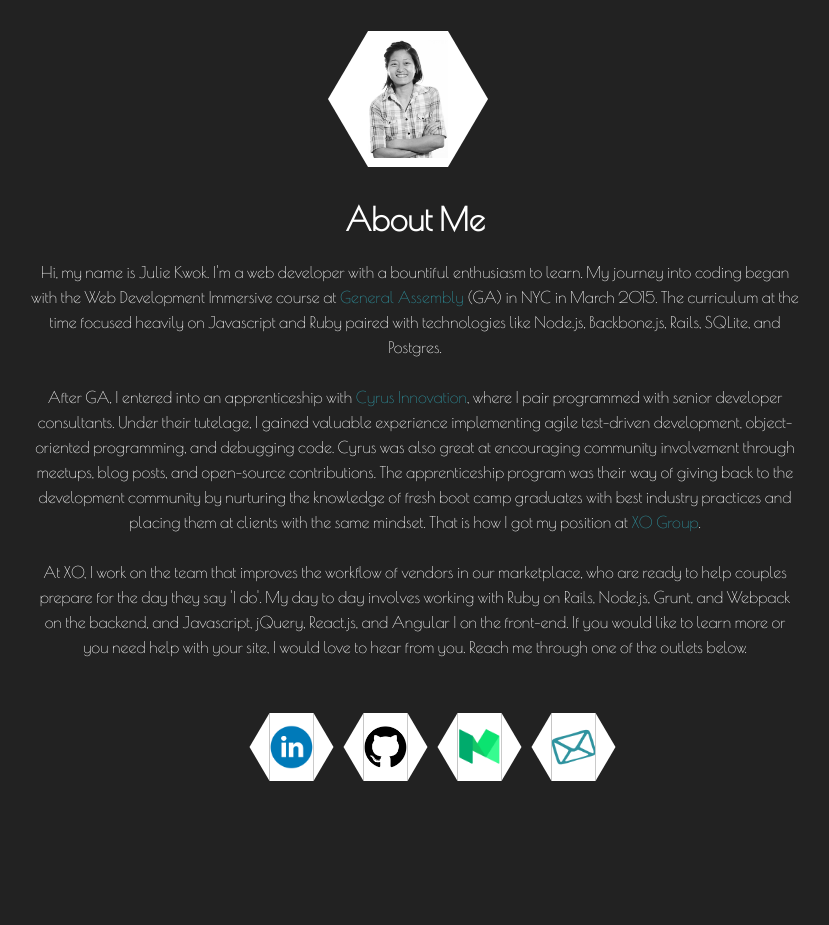
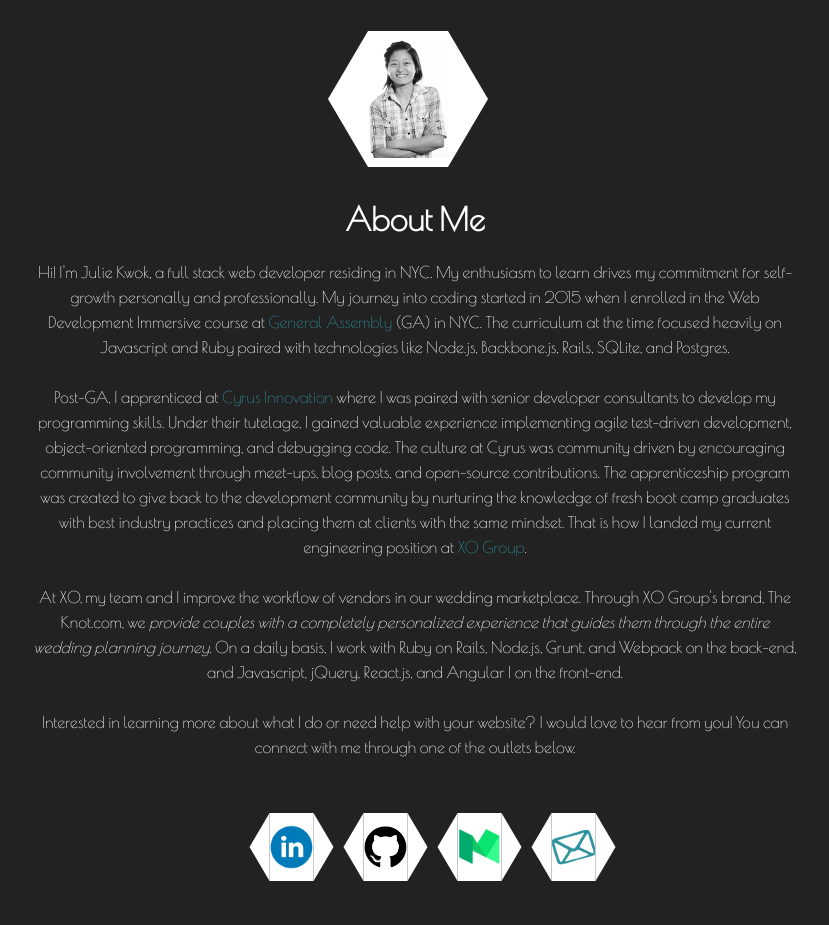
Before and after one commit to kwokster10/juliekwok.github.io, a Jekyll site: the page built from about.html, in a window 1280 px wide. Shown: the whole page, without its empty margins (225-1054 px from the left). Built offline with Jekyll 4.4.1, drawn with Linux system fonts in a browser that asks for light colours.

Commit message:
Updates about page

```diff
--- a/about.html
+++ b/about.html
@@ -9,30 +9,32 @@ permalink: /about/
   <br>
   <h1>About Me</h1>
   <div class="about-body">
-    Hi, my name is Julie Kwok. I'm a web developer with a bountiful enthusiasm to learn.
-    My journey into coding began with the Web Development Immersive course at
-    <a href="{{site.data.education.url}}" target="_blank">{{site.data.education.name}}</a> (GA)
-    in NYC in March 2015. The curriculum at the time focused heavily on Javascript and Ruby paired
-    with technologies like Node.js, Backbone.js, Rails, SQLite, and Postgres.
+    Hi! I'm Julie Kwok, a full stack web developer residing in NYC. My enthusiasm to learn drives my commitment for
+    self-growth personally and professionally. My journey into coding started in 2015 when I enrolled in the
+    Web Development Immersive course at <a href="{{site.data.education.url}}" target="_blank">
+    {{site.data.education.name}}</a> (GA) in NYC. The curriculum at the time focused heavily on Javascript
+    and Ruby paired with technologies like Node.js, Backbone.js, Rails, SQLite, and Postgres.
     <br/>
     <br/>
-    After GA, I entered into an apprenticeship with
-    <a href="{{site.data.work_experience[0].url}}" target="_blank">{{site.data.work_experience[0].name}}</a>,
-    where I pair programmed with senior developer consultants. Under their tutelage, I gained valuable experience
-    implementing agile test-driven development, object-oriented programming, and debugging code. Cyrus was
-    also great at encouraging community involvement through meetups, blog posts, and open-source contributions.
-    The apprenticeship program was their way of giving back to the development community by nurturing the
-    knowledge of fresh boot camp graduates with best industry practices and placing them at clients
-    with the same mindset. That is how I got my position at
+    Post-GA, I apprenticed at <a href="{{site.data.work_experience[0].url}}" target="_blank">
+    {{site.data.work_experience[0].name}}</a> where I was paired with senior developer consultants to develop
+    my programming skills. Under their tutelage, I gained valuable experience implementing agile test-driven
+    development, object-oriented programming, and debugging code. The culture at Cyrus was community driven by
+    encouraging community involvement through meet-ups, blog posts, and open-source contributions.
+    The apprenticeship program was created to give back to the development community by nurturing the knowledge
+    of fresh boot camp graduates with best industry practices and placing them at clients with the same mindset.
+    That is how I landed my current engineering position at
     <a href="{{site.data.work_experience[1].url}}" target="_blank">{{site.data.work_experience[1].name}}</a>.
     <br/>
     <br/>
-    At XO, I work on the team that improves the workflow of vendors in our marketplace, who are ready to
-    help couples prepare for the day they say 'I do'. My day to day involves working with Ruby on Rails,
-    Node.js, Grunt, and Webpack on the backend, and Javascript, jQuery, React.js, and Angular I on the front-end.
-
-    If you would like to learn more or you need help with your site, I would love to hear from you.
-    Reach me through one of the outlets below.
+    At XO, my team and I improve the workflow of vendors in our wedding marketplace. Through XO Group's brand,
+    The Knot.com, we <i>provide couples with a completely personalized experience that guides them through the entire
+    wedding planning journey</i>. On a daily basis, I work with Ruby on Rails, Node.js, Grunt, and Webpack on the
+    back-end, and Javascript, jQuery, React.js, and Angular I on the front-end.
+    <br/>
+    <br/>
+    Interested in learning more about what I do or need help with your website? I would love to hear from you!
+    You can connect with me through one of the outlets below.
   </div>
 </div>
 
--- a/styles.css
+++ b/styles.css
@@ -212,6 +212,7 @@ body {
   font-weight: 900;
   color: black;
   text-transform: capitalize;
+  z-index: 5;
 }
 
 .github {
```
